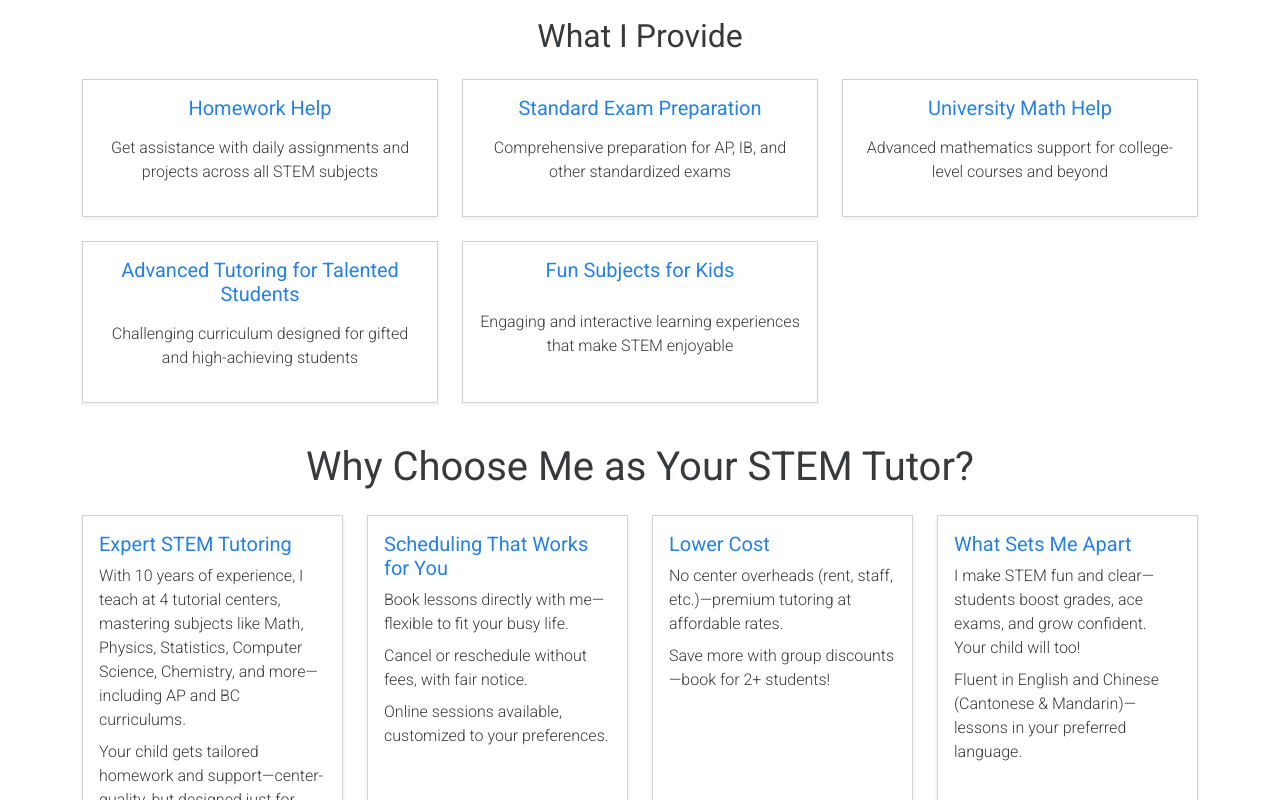
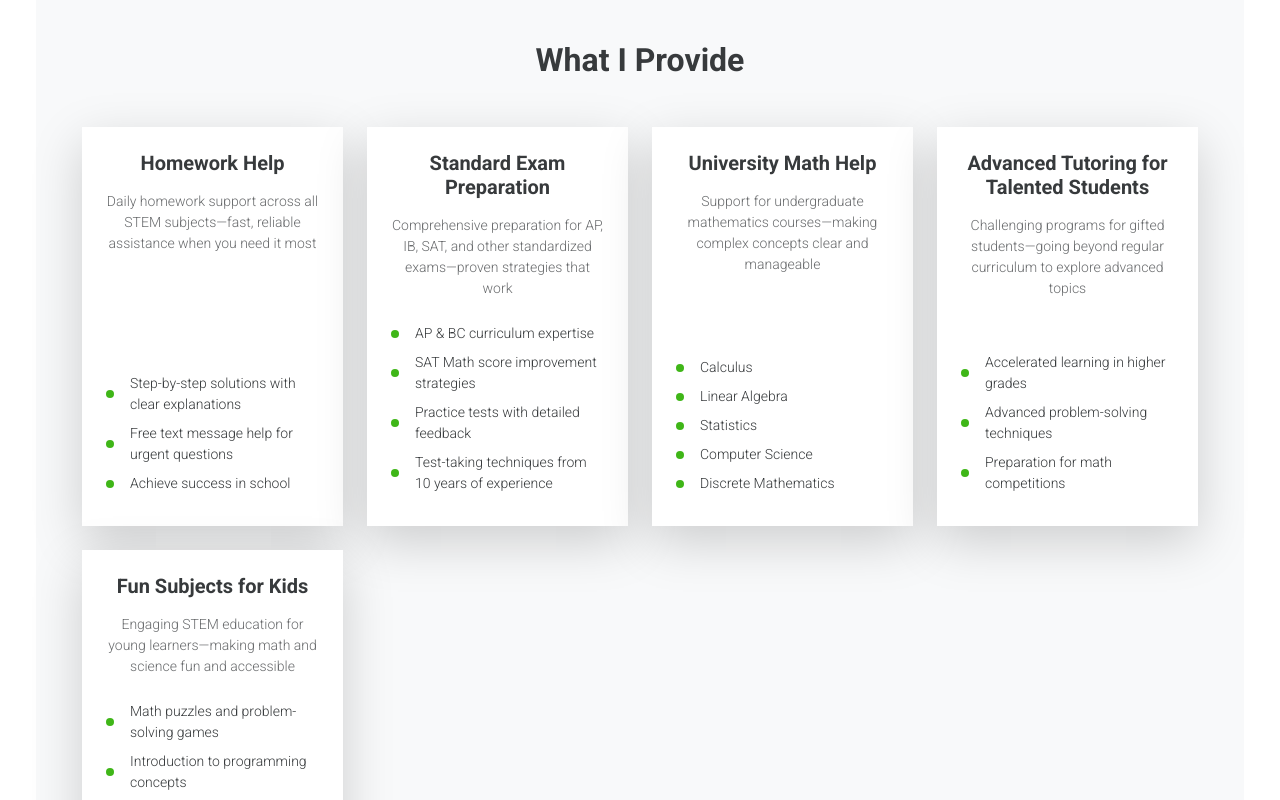
Before and after one commit to davidpangsw/tutor-site, a Next.js app: page /en/home in a window 1280 px wide. Shown: the part 860-1660 px from the top of the page. Built offline with nearby package versions, Linux system fonts and the light colour scheme; a web font is replaced by a local one.

Commit message:
TutorWhatIProvide

```diff
--- a/app/[locale]/home/components/TutorWhatIProvide.tsx
+++ b/app/[locale]/home/components/TutorWhatIProvide.tsx
@@ -5,6 +5,7 @@ import { Row, Col, Card, CardBody, CardTitle, Container } from 'react-bootstrap'
 interface Service {
   title: string;
   description: string;
+  features: string[];
 }
 
 const TutorWhatIProvide = () => {
@@ -14,21 +15,41 @@ const TutorWhatIProvide = () => {
   const services = t.raw('services') as Service[];
 
   return (
-    <div className="tutor-what-i-provide">
+    <div className="tutor-what-i-provide bg-light py-5">
       <Container>
-        <h2 className="text-center my-4">{title}</h2>
+        <h2 className="text-center mb-5 text-dark fw-bold">{title}</h2>
 
         <Row className="g-4">
           {services.map((service, index) => (
-            <Col key={index} xs={12} sm={6} lg={4}>
-              <Card className="h-100 shadow-sm">
-                <CardBody className="d-flex flex-column">
-                  <CardTitle className="text-primary text-center mb-3">
+            <Col key={index} xs={12} sm={6} lg={4} xl={3}>
+              <Card className="h-100 border-0 shadow-lg position-relative overflow-hidden service-card">
+                <div className="position-absolute top-0 start-0 w-100 h-2 bg-gradient"
+                     style={{
+                       background: `linear-gradient(90deg,
+                         ${index % 5 === 0 ? '#007bff, #0056b3' :
+                           index % 5 === 1 ? '#28a745, #1e7e34' :
+                           index % 5 === 2 ? '#ffc107, #e0a800' :
+                           index % 5 === 3 ? '#dc3545, #c82333' :
+                           '#6f42c1, #5a32a3'})`
+                     }}>
+                </div>
+                <CardBody className="d-flex flex-column p-4">
+                  <CardTitle className="text-center mb-3 h5 fw-bold text-dark">
                     {service.title}
                   </CardTitle>
-                  <p className="text-center flex-grow-1 d-flex align-items-center justify-content-center">
+                  <p className="text-muted text-center mb-4 small">
                     {service.description}
                   </p>
+                  <div className="mt-auto">
+                    {service.features.map((feature, featureIndex) => (
+                      <div key={featureIndex} className="d-flex align-items-center mb-2">
+                        <div className="rounded-circle bg-success me-3 d-flex align-items-center justify-content-center"
+                             style={{width: '8px', height: '8px', minWidth: '8px'}}>
+                        </div>
+                        <span className="small text-dark">{feature}</span>
+                      </div>
+                    ))}
+                  </div>
                 </CardBody>
               </Card>
             </Col>
--- a/app/utils/locale/messages/en/home_page.json
+++ b/app/utils/locale/messages/en/home_page.json
@@ -13,23 +13,51 @@
     "services": [
       {
         "title": "Homework Help",
-        "description": "Get assistance with daily assignments and projects across all STEM subjects"
+        "description": "Daily homework support across all STEM subjects—fast, reliable assistance when you need it most",
+        "features": [
+          "Step-by-step solutions with clear explanations",
+          "Free text message help for urgent questions",
+          "Achieve success in school"
+        ]
       },
       {
         "title": "Standard Exam Preparation",
-        "description": "Comprehensive preparation for AP, IB, and other standardized exams"
+        "description": "Comprehensive preparation for AP, IB, SAT, and other standardized exams—proven strategies that work",
+        "features": [
+          "AP & BC curriculum expertise",
+          "SAT Math score improvement strategies",
+          "Practice tests with detailed feedback",
+          "Test-taking techniques from 10 years of experience"
+        ]
       },
       {
         "title": "University Math Help",
-        "description": "Advanced mathematics support for college-level courses and beyond"
+        "description": "Support for undergraduate mathematics courses—making complex concepts clear and manageable",
+        "features": [
+          "Calculus",
+          "Linear Algebra",
+          "Statistics",
+          "Computer Science",
+          "Discrete Mathematics"
+        ]
       },
       {
         "title": "Advanced Tutoring for Talented Students",
-        "description": "Challenging curriculum designed for gifted and high-achieving students"
+        "description": "Challenging programs for gifted students—going beyond regular curriculum to explore advanced topics",
+        "features": [
+          "Accelerated learning in higher grades",
+          "Advanced problem-solving techniques",
+          "Preparation for math competitions"
+        ]
       },
       {
         "title": "Fun Subjects for Kids",
-        "description": "Engaging and interactive learning experiences that make STEM enjoyable"
+        "description": "Engaging STEM education for young learners—making math and science fun and accessible",
+        "features": [
+          "Math puzzles and problem-solving games",
+          "Introduction to programming concepts",
+          "Building confidence in STEM subjects"
+        ]
       }
     ]
   }
--- a/app/utils/locale/messages/zh-hans/home_page.json
+++ b/app/utils/locale/messages/zh-hans/home_page.json
@@ -13,23 +13,51 @@
     "services": [
       {
         "title": "作业辅导",
-        "description": "协助完成日常作业和所有STEM科目的项目"
+        "description": "全科STEM日常作业支持—快速可靠的协助，在您最需要的时候提供帮助",
+        "features": [
+          "逐步解答配合清晰说明",
+          "紧急问题免费短信协助",
+          "在学校取得成功"
+        ]
       },
       {
         "title": "标准考试准备",
-        "description": "全面准备AP、IB和其他标准化考试"
+        "description": "AP、IB、SAT及其他标准化考试的全面准备—经过验证的成功策略",
+        "features": [
+          "AP与BC课程专业指导",
+          "SAT数学提分策略",
+          "详细反馈的模拟考试",
+          "10年经验积累的应试技巧"
+        ]
       },
       {
         "title": "大学数学辅导",
-        "description": "为大学级别课程及更高级别提供高级数学支持"
+        "description": "为大学本科数学课程提供支持—让复杂概念变得清晰易懂",
+        "features": [
+          "微积分",
+          "线性代数",
+          "统计学",
+          "计算机科学",
+          "离散数学"
+        ]
       },
       {
         "title": "资优学生高级辅导",
-        "description": "为有天赋和高成就学生设计的挑战性课程"
+        "description": "为天才学生提供挑战性课程—超越常规课程探索高级主题",
+        "features": [
+          "高年级加速学习",
+          "高级解题技巧",
+          "数学竞赛准备"
+        ]
       },
       {
         "title": "儿童趣味科目",
-        "description": "引人入胜的互动学习体验，让STEM变得有趣"
+        "description": "为年幼学习者提供引人入胜的STEM教育—让数学和科学变得有趣易懂",
+        "features": [
+          "数学谜题与解题游戏",
+          "编程概念入门",
+          "建立STEM学科信心"
+        ]
       }
     ]
   }
--- a/app/utils/locale/messages/zh-hant/home_page.json
+++ b/app/utils/locale/messages/zh-hant/home_page.json
@@ -13,23 +13,51 @@
     "services": [
       {
         "title": "功課輔導",
-        "description": "協助完成日常作業和所有STEM科目的專題項目"
+        "description": "全科STEM日常功課支援—快速可靠的協助，在您最需要的時候提供幫助",
+        "features": [
+          "逐步解答配合清晰說明",
+          "緊急問題免費短訊協助",
+          "在學校取得成功"
+        ]
       },
       {
         "title": "標準考試準備",
-        "description": "全面準備AP、IB和其他標準化考試"
+        "description": "AP、IB、SAT及其他標準化考試的全面準備—經過驗證的成功策略",
+        "features": [
+          "AP與BC課程專業指導",
+          "SAT數學提分策略",
+          "詳細回饋的模擬考試",
+          "10年經驗累積的應試技巧"
+        ]
       },
       {
         "title": "大學數學輔導",
-        "description": "為大學程度課程及更高級別提供進階數學支援"
+        "description": "為大學本科數學課程提供支援—讓複雜概念變得清晰易懂",
+        "features": [
+          "微積分",
+          "線性代數",
+          "統計學",
+          "電腦科學",
+          "離散數學"
+        ]
       },
       {
         "title": "資優學生進階輔導",
-        "description": "為有天賦和高成就學生設計的挑戰性課程"
+        "description": "為天才學生提供挑戰性課程—超越常規課程探索進階主題",
+        "features": [
+          "高年級加速學習",
+          "進階解題技巧",
+          "數學競賽準備"
+        ]
       },
       {
         "title": "兒童趣味科目",
-        "description": "引人入勝的互動學習體驗，讓STEM變得有趣"
+        "description": "為年幼學習者提供引人入勝的STEM教育—讓數學和科學變得有趣易懂",
+        "features": [
+          "數學謎題與解題遊戲",
+          "程式設計概念入門",
+          "建立STEM學科信心"
+        ]
       }
     ]
   }
```
Also changed, not shown: 1 other file (tests, documents, lock files or other folders).
